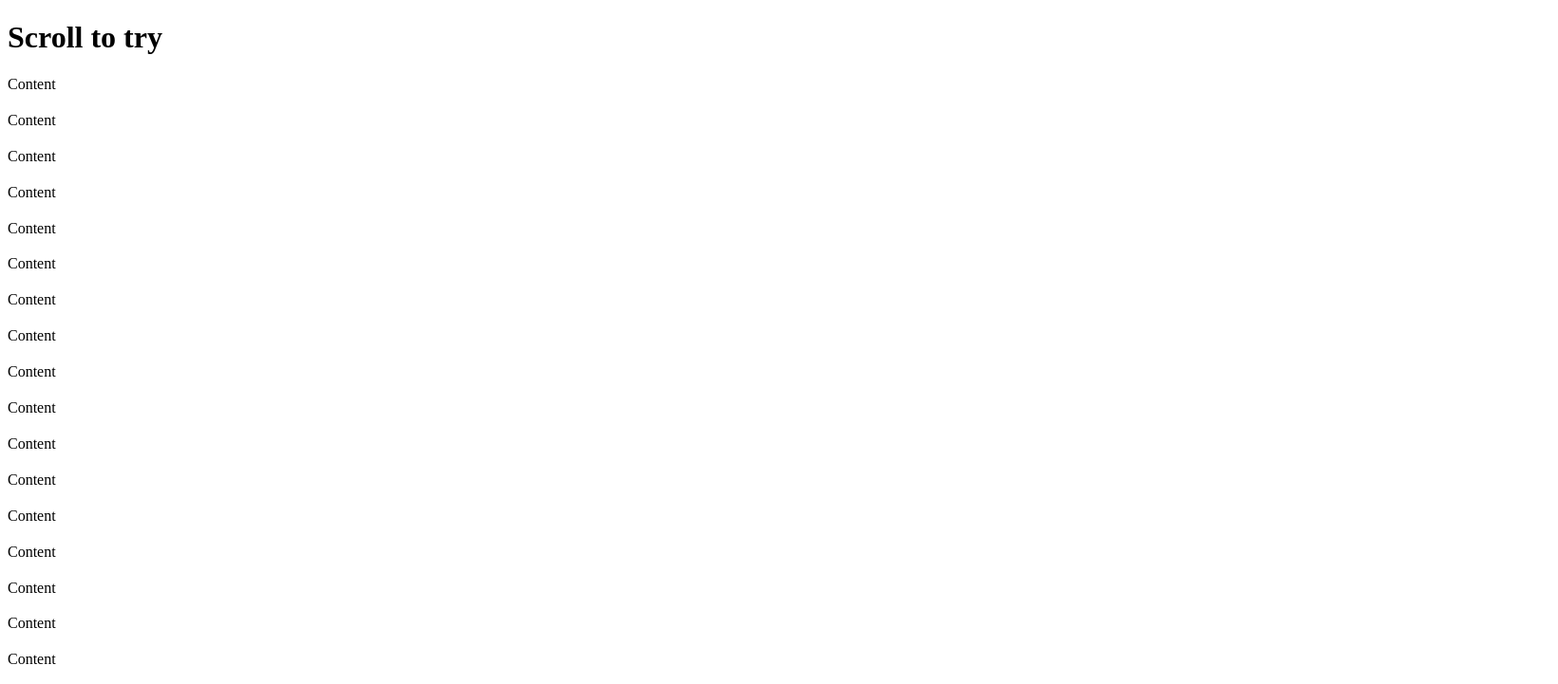
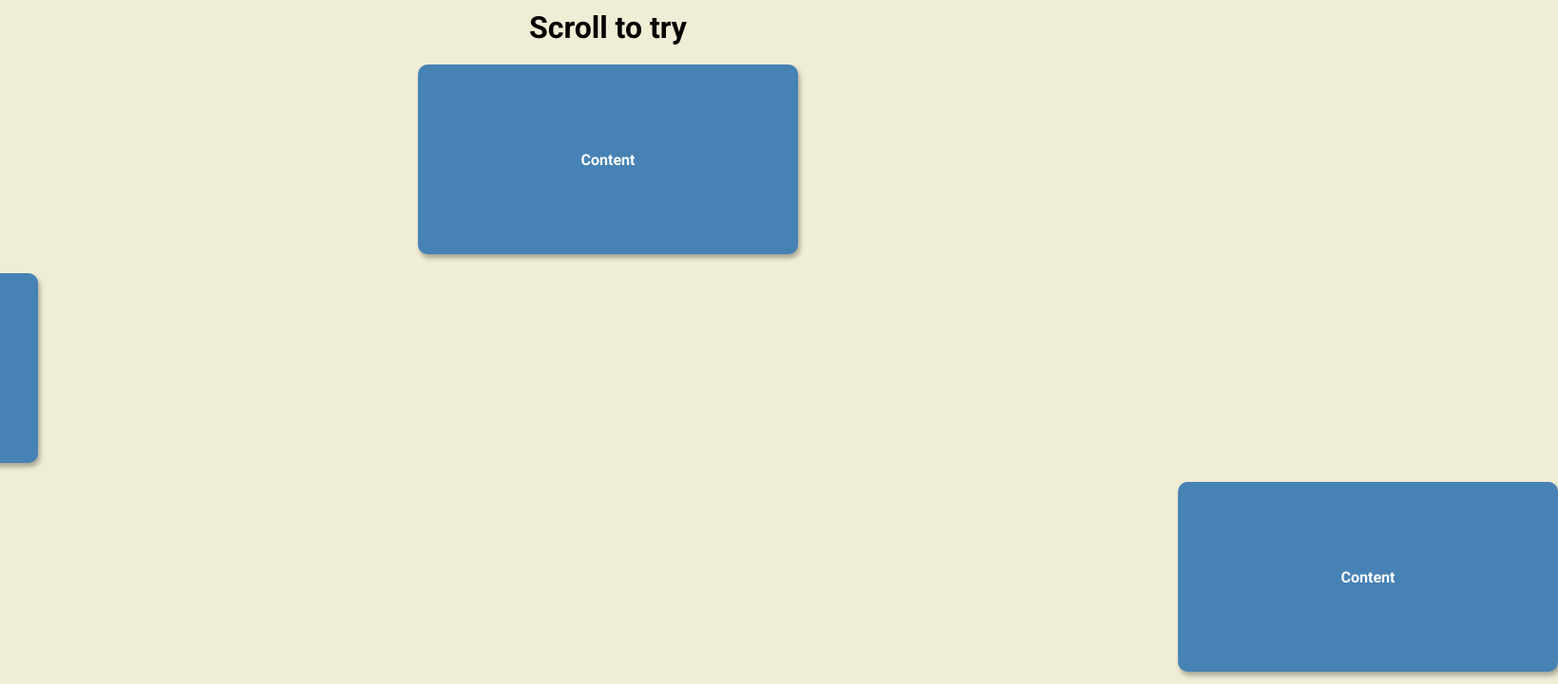
Before and after one commit to NikitaAlekseevich/scroll-animation, a plain HTML site: page index.html in a window 1280 px wide. Shown: the top 721 px of the page at 95% size, 1640 px wide, since content can reach past the window. Drawn offline with Linux system fonts and the light colour scheme.

Commit message:
css sample

```diff
--- a/index.html
+++ b/index.html
@@ -9,7 +9,7 @@
 </head>
 <body>
     <h1>Scroll to try</h1>
-    <div class="box"><h2></h2>Content</div>
+    <div class="box show"><h2></h2>Content</div>
     <div class="box"><h2></h2>Content</div>
     <div class="box"><h2></h2>Content</div>
     <div class="box"><h2></h2>Content</div>
--- a/style.css
+++ b/style.css
@@ -0,0 +1,49 @@
+@import url('https://fonts.googleapis.com/css2?family=Roboto:wght@400;700&display=swap');
+
+* {
+    box-sizing: border-box;
+}
+
+body {
+    background-color: #efedd6;
+    font-family: 'Roboto', sans-serif;
+    display: flex;
+    flex-direction: column;
+    align-items: center;
+    justify-content: center;
+    margin: 0;
+    font-weight: 800;
+
+}
+
+
+h1 {
+    margin: 10px;
+}
+
+.box {
+    background-color: steelblue;
+    color: white;
+    display: flex;
+    align-items: center;
+    justify-content: center;
+    width: 400px;
+    height: 200px;
+    margin: 10px;
+    border-radius: 10px;
+    box-shadow: 2px 4px 5px rgba(0,0,0,0.3);
+    transform: translateX(200%);
+    transition: transform 0.4s ease;
+}
+
+.box:nth-of-type(even) {
+    transform: translateX(-200%);
+}
+
+.box.show {
+    transform: translateX(0);
+}
+
+.box h2 {
+    font-size: 45px;
+}
```
